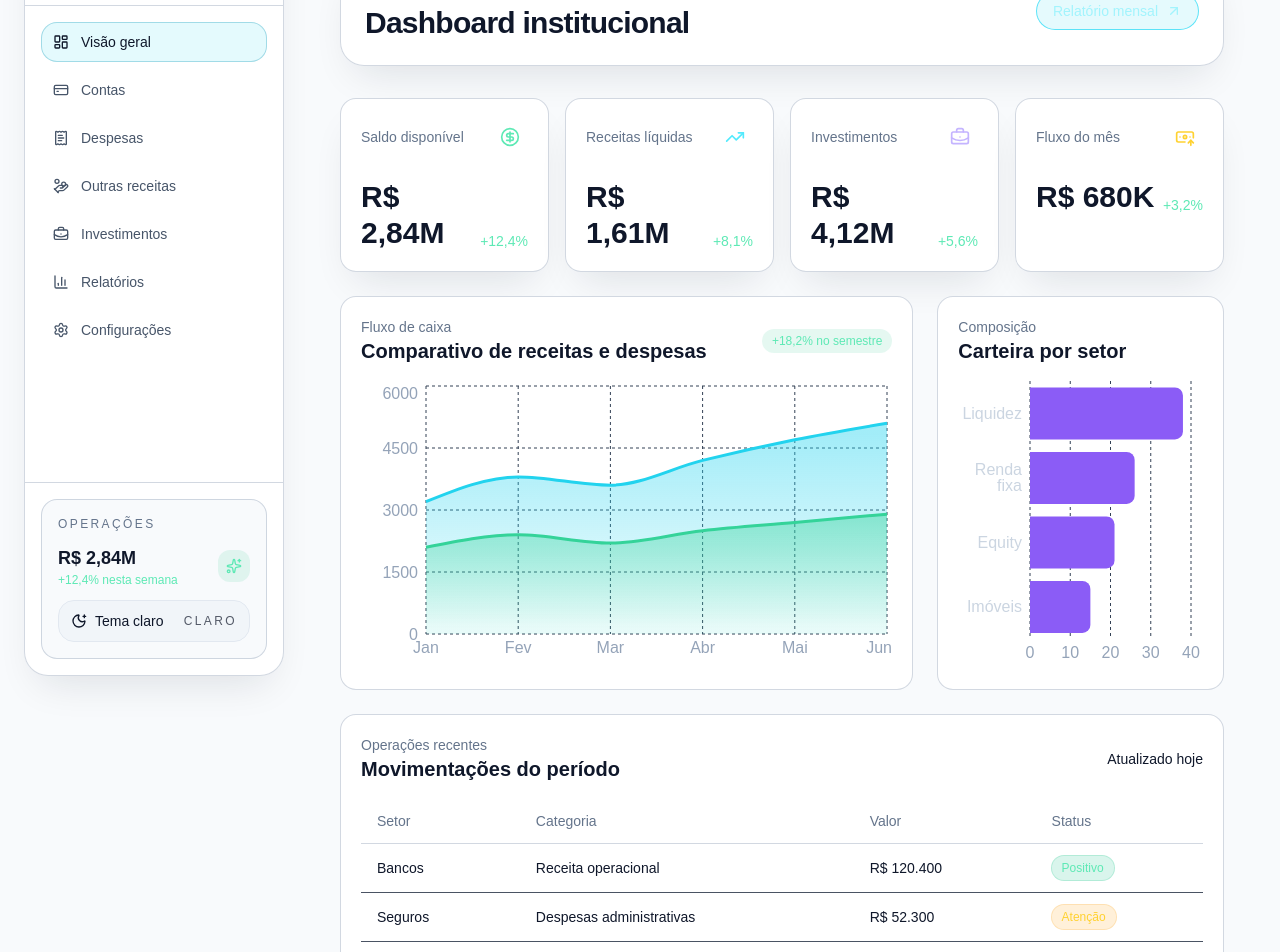
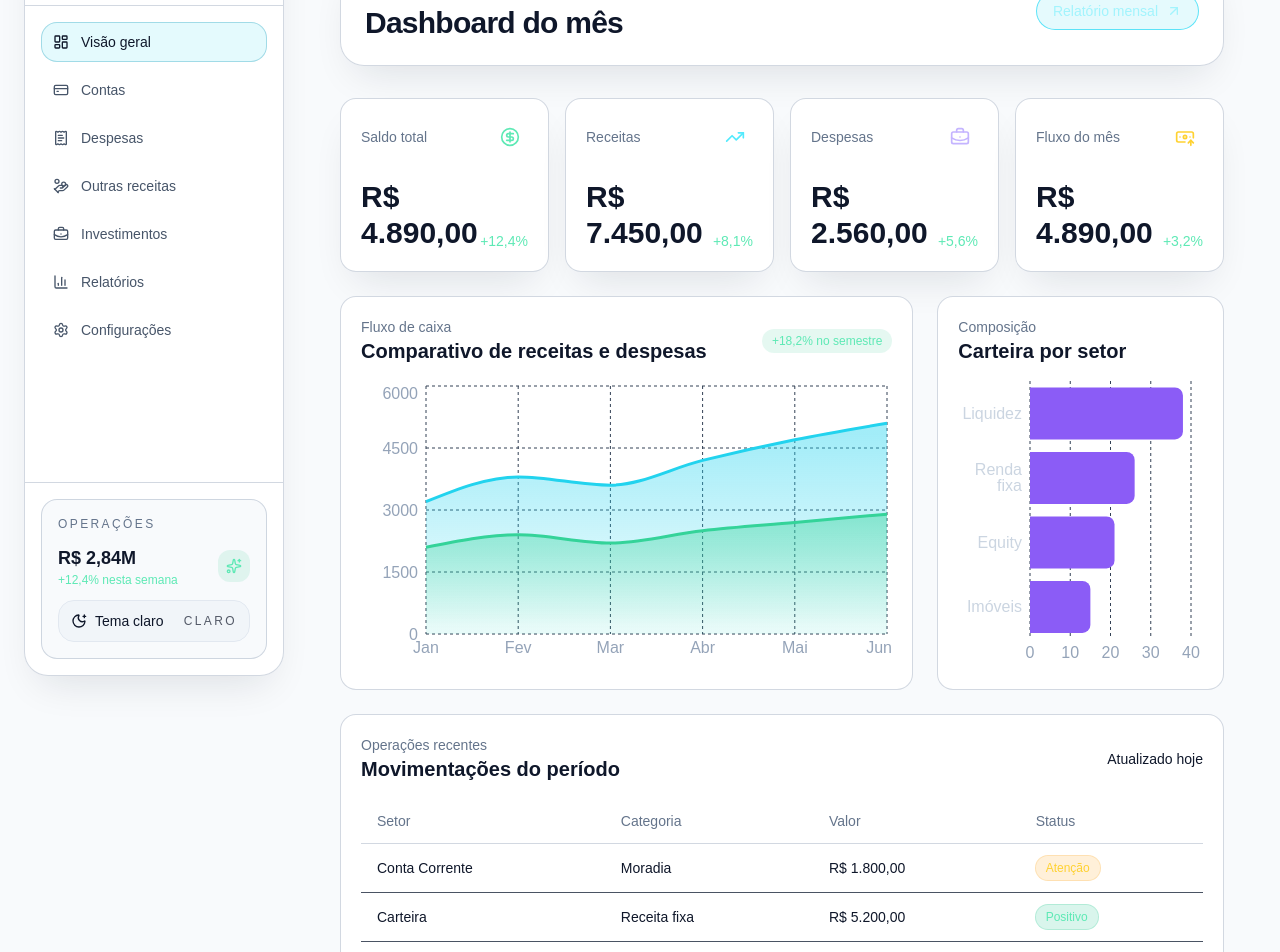
Before and after one commit to EgorRodrigues/fin-front, a Next.js app: page / in a window 1280 px wide. Shown: the part 100-1052 px from the top of the page. Built offline with nearby package versions, Linux system fonts and the light colour scheme.

Commit message:
feat: implement financial dashboard with transaction data and metrics

```diff
--- a/src/app/page.tsx
+++ b/src/app/page.tsx
@@ -1,5 +1,6 @@
 import { FinancialDashboard } from "@/components/financial-dashboard";
+import { transactionsSeed } from "@/data/transactions";
 
 export default function Home() {
-  return <FinancialDashboard />;
+  return <FinancialDashboard transactions={transactionsSeed} />;
 }
--- a/src/components/financial-dashboard.tsx
+++ b/src/components/financial-dashboard.tsx
@@ -18,6 +18,8 @@ import {
   CircleDollarSign,
   TrendingUp,
 } from "lucide-react";
+
+import type { Transaction } from "@/types/transaction";
 
 const cashFlowData = [
   { month: "Jan", receitas: 3200, despesas: 2100 },
@@ -42,44 +44,9 @@ type MovementItem = {
   status: string;
 };
 
-const movementData: MovementItem[] = [
-  { setor: "Bancos", categoria: "Receita operacional", valor: "R$ 120.400", status: "Positivo" },
-  { setor: "Seguros", categoria: "Despesas administrativas", valor: "R$ 52.300", status: "Atenção" },
-  { setor: "Corretora", categoria: "Investimentos", valor: "R$ 84.700", status: "Positivo" },
-  { setor: "Capital", categoria: "Pagamento de juros", valor: "R$ 39.200", status: "Normal" },
-  { setor: "Private", categoria: "Cobrança de clientes", valor: "R$ 91.600", status: "Positivo" },
-];
-
-const metrics = [
-  {
-    label: "Saldo disponível",
-    value: "R$ 2,84M",
-    delta: "+12,4%",
-    icon: CircleDollarSign,
-    accent: "text-emerald-300",
-  },
-  {
-    label: "Receitas líquidas",
-    value: "R$ 1,61M",
-    delta: "+8,1%",
-    icon: TrendingUp,
-    accent: "text-cyan-300",
-  },
-  {
-    label: "Investimentos",
-    value: "R$ 4,12M",
-    delta: "+5,6%",
-    icon: BriefcaseBusiness,
-    accent: "text-violet-300",
-  },
-  {
-    label: "Fluxo do mês",
-    value: "R$ 680K",
-    delta: "+3,2%",
-    icon: BanknoteArrowUp,
-    accent: "text-amber-300",
-  },
-];
+interface FinancialDashboardProps {
+  transactions: Transaction[];
+}
 
 function getStatusClasses(status: string) {
   switch (status) {
@@ -92,7 +59,59 @@ function getStatusClasses(status: string) {
   }
 }
 
-export function FinancialDashboard() {
+export function FinancialDashboard({ transactions }: FinancialDashboardProps) {
+  const totalReceitas = transactions
+    .filter((transaction) => transaction.type === "receita")
+    .reduce((sum, transaction) => sum + transaction.amount, 0);
+  const totalDespesas = transactions
+    .filter((transaction) => transaction.type === "despesa")
+    .reduce((sum, transaction) => sum + transaction.amount, 0);
+  const saldoTotal = totalReceitas - totalDespesas;
+
+  const movementData: MovementItem[] = transactions.map((transaction) => ({
+    setor: transaction.account ?? "Conta pessoal",
+    categoria: transaction.category,
+    valor: `R$ ${transaction.amount.toLocaleString("pt-BR", {
+      minimumFractionDigits: 2,
+      maximumFractionDigits: 2,
+    })}`,
+    status: transaction.type === "receita" ? "Positivo" : "Atenção",
+  }));
+
+  const metrics = [
+    {
+      label: "Saldo total",
+      value: `R$ ${saldoTotal.toLocaleString("pt-BR", { minimumFractionDigits: 2, maximumFractionDigits: 2 })}`,
+      delta: "+12,4%",
+      icon: CircleDollarSign,
+      accent: "text-emerald-300",
+    },
+    {
+      label: "Receitas",
+      value: `R$ ${totalReceitas.toLocaleString("pt-BR", { minimumFractionDigits: 2, maximumFractionDigits: 2 })}`,
+      delta: "+8,1%",
+      icon: TrendingUp,
+      accent: "text-cyan-300",
+    },
+    {
+      label: "Despesas",
+      value: `R$ ${totalDespesas.toLocaleString("pt-BR", { minimumFractionDigits: 2, maximumFractionDigits: 2 })}`,
+      delta: "+5,6%",
+      icon: BriefcaseBusiness,
+      accent: "text-violet-300",
+    },
+    {
+      label: "Fluxo do mês",
+      value: `R$ ${(totalReceitas - totalDespesas).toLocaleString("pt-BR", {
+        minimumFractionDigits: 2,
+        maximumFractionDigits: 2,
+      })}`,
+      delta: "+3,2%",
+      icon: BanknoteArrowUp,
+      accent: "text-amber-300",
+    },
+  ];
+
   const formatTooltipValue = (
     value: string | number | readonly (string | number)[] | undefined,
   ) => {
@@ -109,10 +128,10 @@ export function FinancialDashboard() {
         <header className="mb-8 flex flex-col gap-4 rounded-3xl border border-slate-800 bg-slate-900/80 p-6 shadow-2xl shadow-slate-950/40 md:flex-row md:items-center md:justify-between">
           <div>
             <p className="text-xs font-semibold uppercase tracking-[0.24em] text-cyan-300">
-              FinanceFlow Group
+              Finanças pessoais
             </p>
             <h1 className="mt-2 text-3xl font-semibold tracking-tight text-white">
-              Dashboard institucional
+              Dashboard do mês
             </h1>
           </div>
 
--- /dev/null
+++ b/src/data/transactions.ts
@@ -0,0 +1,70 @@
+import type { Transaction } from "@/types/transaction";
+
+export const transactionsSeed: Transaction[] = [
+  {
+    id: "txn-001",
+    description: "Aluguel",
+    category: "Moradia",
+    amount: 1800,
+    date: "2026-09-05",
+    type: "despesa",
+    status: "pago",
+    module: "contas-pagas",
+    account: "Conta Corrente",
+  },
+  {
+    id: "txn-002",
+    description: "Salário",
+    category: "Receita fixa",
+    amount: 5200,
+    date: "2026-09-01",
+    type: "receita",
+    status: "recebido",
+    module: "contas-recebidas",
+    account: "Carteira",
+  },
+  {
+    id: "txn-003",
+    description: "Supermercado",
+    category: "Alimentação",
+    amount: 640,
+    date: "2026-09-12",
+    type: "despesa",
+    status: "pendente",
+    module: "contas-a-pagar",
+    account: "Cartão",
+  },
+  {
+    id: "txn-004",
+    description: "Freelance design",
+    category: "Serviços",
+    amount: 1350,
+    date: "2026-09-18",
+    type: "receita",
+    status: "pendente",
+    module: "contas-a-receber",
+    account: "Conta Corrente",
+  },
+  {
+    id: "txn-005",
+    description: "Internet",
+    category: "Contas",
+    amount: 120,
+    date: "2026-09-20",
+    type: "despesa",
+    status: "vencida",
+    module: "contas-a-pagar",
+    account: "Conta Corrente",
+  },
+  {
+    id: "txn-006",
+    description: "Consultoria mensal",
+    category: "Serviços",
+    amount: 900,
+    date: "2026-09-15",
+    type: "receita",
+    status: "atrasada",
+    module: "contas-a-receber",
+    account: "Pix",
+  },
+];
--- /dev/null
+++ b/src/types/transaction.ts
@@ -0,0 +1,55 @@
+export type TransactionType = "despesa" | "receita";
+
+export type TransactionStatus =
+  | "pendente"
+  | "pago"
+  | "recebido"
+  | "vencida"
+  | "atrasada"
+  | "registrado";
+
+export type TransactionModule =
+  | "contas-a-pagar"
+  | "contas-a-receber"
+  | "contas-pagas"
+  | "contas-recebidas";
+
+export interface Transaction {
+  id: string;
+  description: string;
+  category: string;
+  amount: number;
+  date: string;
+  type: TransactionType;
+  status: TransactionStatus;
+  module: TransactionModule;
+  account?: string;
+  notes?: string;
+}
+
+export const transactionTypeLabels: Record<TransactionType, string> = {
+  despesa: "Despesa",
+  receita: "Receita",
+};
+
+export const transactionStatusLabels: Record<TransactionStatus, string> = {
+  pendente: "Pendente",
+  pago: "Pago",
+  recebido: "Recebido",
+  vencida: "Vencida",
+  atrasada: "Atrasada",
+  registrado: "Registrado",
+};
+
+export const transactionModuleLabels: Record<TransactionModule, string> = {
+  "contas-a-pagar": "Contas a pagar",
+  "contas-a-receber": "Contas a receber",
+  "contas-pagas": "Contas pagas",
+  "contas-recebidas": "Contas recebidas",
+};
+
+export const formatCurrency = (value: number) =>
+  new Intl.NumberFormat("pt-BR", {
+    style: "currency",
+    currency: "BRL",
+  }).format(value);
```
